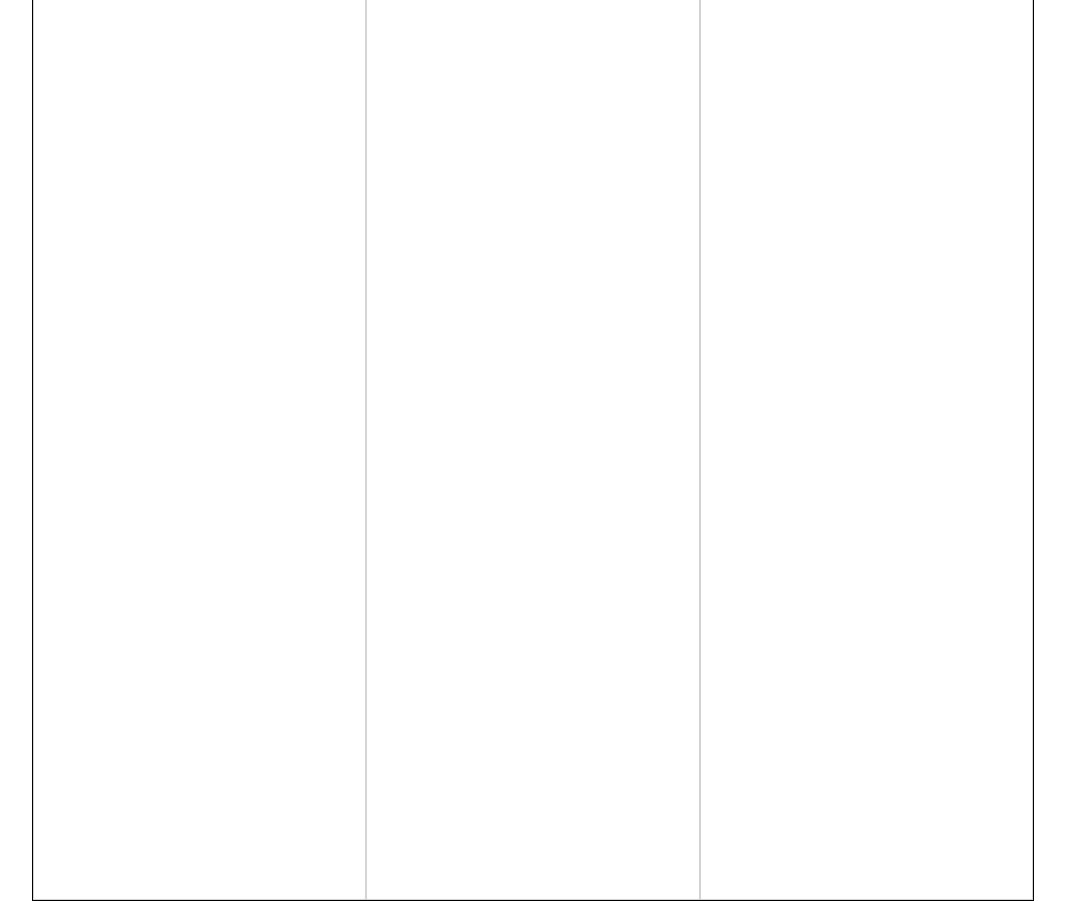
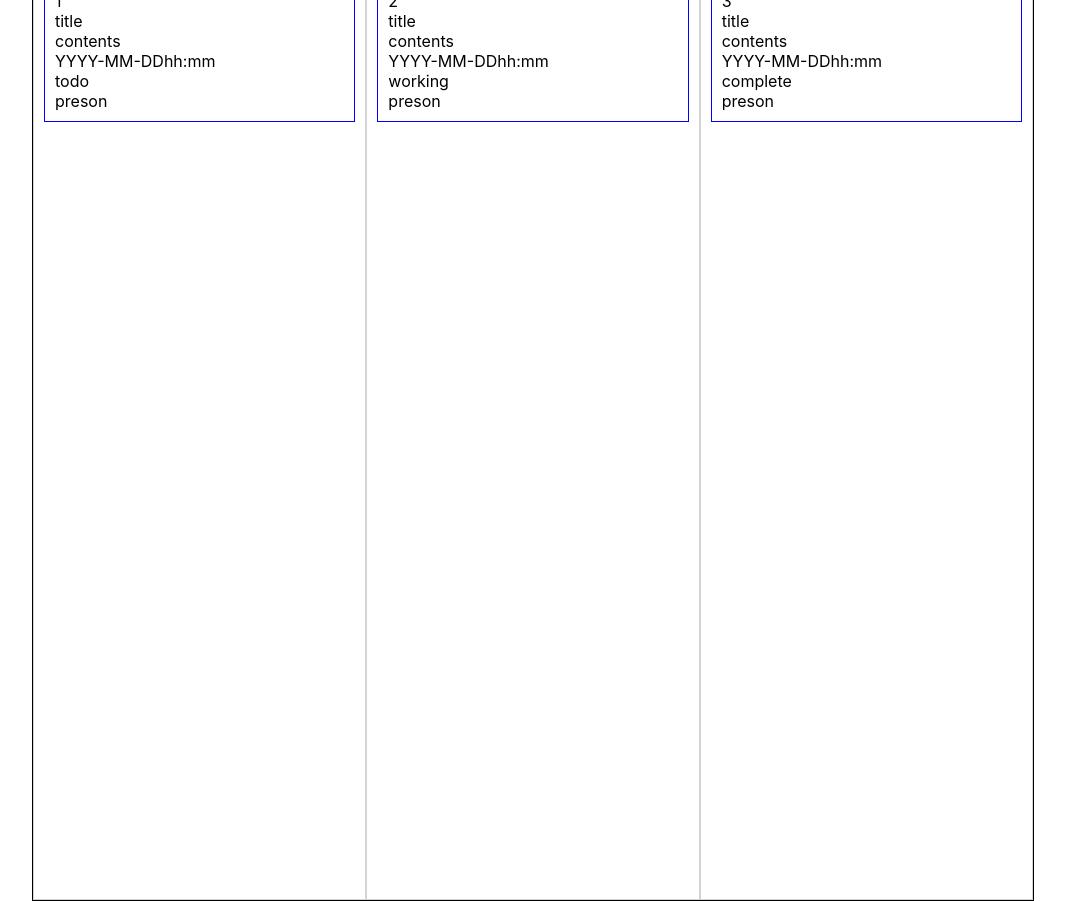
Before and after one commit to wanted-pre-onboarding-8team/pre-onboarding-8th-2-8, a React (Create React App) app: page / in a window 1280 px wide. Shown: the whole page, without its empty margins (107-1172 px from the left). Built offline with nearby package versions, Linux system fonts and the light colour scheme; data requests are answered from the project's data file.

Commit message:
feat: filter 사용해서 issue 나누는 기능 추가

```diff
--- a/src/components/IssueContainer.js
+++ b/src/components/IssueContainer.js
@@ -1,15 +1,14 @@
-import React, { useEffect } from 'react';
+import React from 'react';
 import styled from 'styled-components';
-import { getIssue } from 'apis/issue';
+import IssueList from './IssueList';
 
-const IssueContainer = ({ title }) => {
-  useEffect(() => {
-    getIssue();
-  }, []);
-
+const IssueContainer = ({ title, issueList }) => {
   return (
     <Container>
       <Title>{title}</Title>
+      {issueList.map(issue => (
+        <IssueList key={issue.num} issueInfo={issue} />
+      ))}
     </Container>
   );
 };
--- a/src/components/IssueList.js
+++ b/src/components/IssueList.js
@@ -1,13 +1,26 @@
 import React from 'react';
 import styled from 'styled-components';
 
-const IssueList = () => {
-  return <List></List>;
+const IssueList = ({ issueInfo }) => {
+  const { num, title, contents, deadline, state, person } = issueInfo;
+
+  return (
+    <List>
+      <div>{num}</div>
+      <div>{title}</div>
+      <div>{contents}</div>
+      <div>{deadline}</div>
+      <div>{state}</div>
+      <div>{person}</div>
+    </List>
+  );
 };
 
 const List = styled.li`
   border: 1px solid blue;
+  list-style: none;
   margin: 10px;
+  padding: 10px;
 `;
 
 export default IssueList;
--- /dev/null
+++ b/src/hooks/useIssue.js
@@ -0,0 +1,21 @@
+import { useEffect, useState } from 'react';
+import { getIssue } from 'apis/issue';
+
+const useIssue = () => {
+  const [issueList, setIssueList] = useState([]);
+
+  useEffect(() => {
+    handleGetIssue();
+  }, []);
+
+  const handleGetIssue = async () => {
+    setIssueList(await getIssue());
+  };
+
+  return {
+    issueList,
+    handleGetIssue,
+  };
+};
+
+export default useIssue;
--- a/src/pages/Main.js
+++ b/src/pages/Main.js
@@ -1,13 +1,19 @@
 import IssueContainer from 'components/IssueContainer';
+import useIssue from 'hooks/useIssue';
 import React from 'react';
 import styled from 'styled-components';
 
 const Main = () => {
+  const { issueList } = useIssue();
+  const todos = issueList.filter(issueList => issueList.state === 'todo');
+  const workings = issueList.filter(issueList => issueList.state === 'working');
+  const completes = issueList.filter(issueList => issueList.state === 'complete');
+
   return (
     <MainWrapper>
-      <IssueContainer title={'할 일'} />
-      <IssueContainer title={'작업 중'} />
-      <IssueContainer title={'완료'} />
+      <IssueContainer title={'할 일'} issueList={todos} />
+      <IssueContainer title={'작업 중'} issueList={workings} />
+      <IssueContainer title={'완료'} issueList={completes} />
     </MainWrapper>
   );
 };
```
Also changed, not shown: db.json (indentation only), 1 other file (tests, documents, lock files or other folders).
